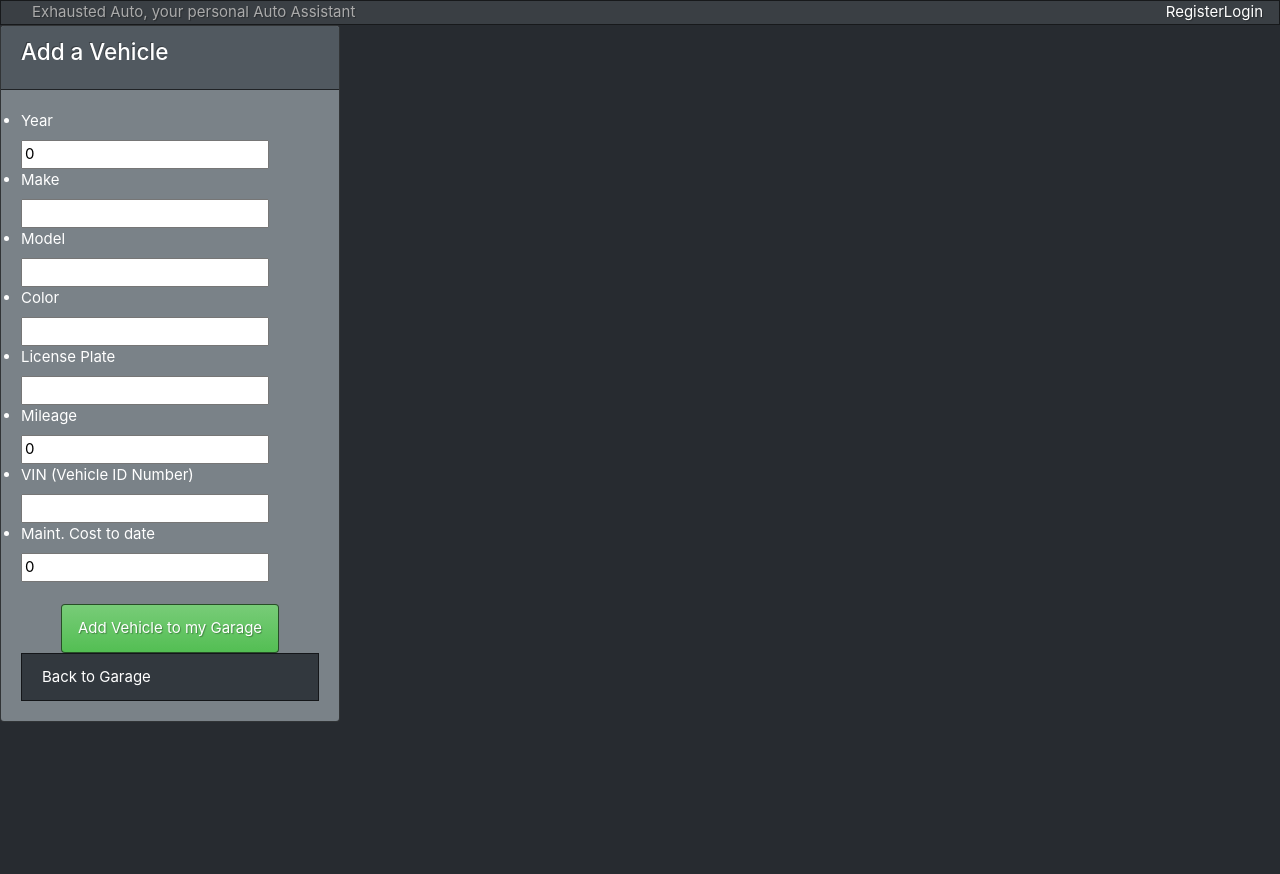
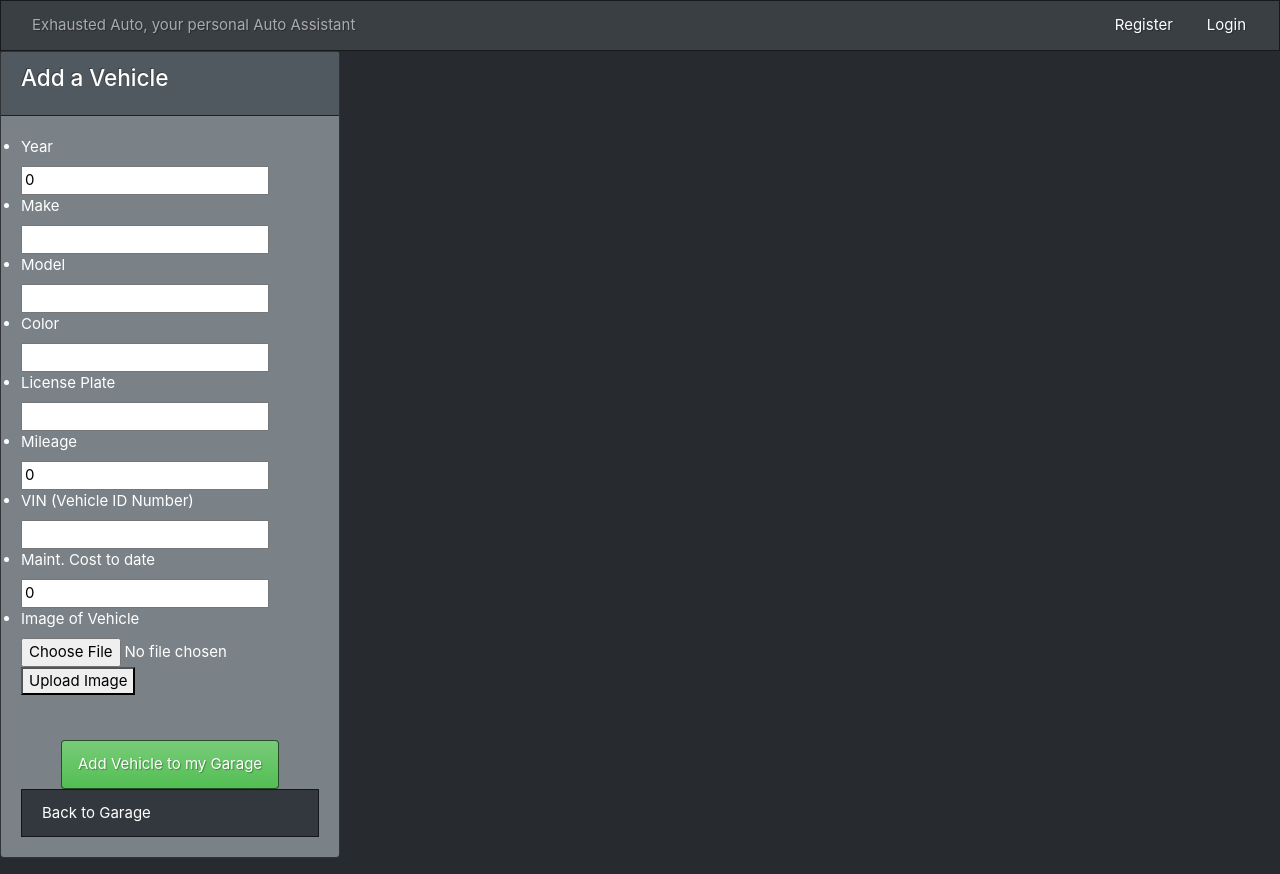
Before and after one commit to matthewkeplinger/Capstone_Fleet_Frontend, a React (Create React App) app in the folder fleet_manager/: page /add_vehicle in a window 1280 px wide. Before the commit the page ends 800 px from the top, so only its background shows below. Built offline with nearby package versions, Linux system fonts and the light colour scheme.

Commit message:
modified links to link buttons for aesthetics

```diff
--- a/fleet_manager/src/App.js
+++ b/fleet_manager/src/App.js
@@ -45,14 +45,13 @@ class App extends Component {
                     }
                 }}
                 />
-                <Route path="/garage" component={Garage}/>
+                <Route exact path="/garage" component={Garage}/>
                 <Route path="/add_vehicle" component={AddVehicle}/>
                 <Route path="/home" component={Home}/>
                 <Route path="/login" component={Login}/>
                 <Route path="/register" component={Register}/>
                 <Route path="/services" component={Services}/>
                 <Route path="/vehicle_details" component={VehicleDetails}/>
-
             </Switch>
         </div>
         )
--- a/fleet_manager/src/components/AddVehicle/AddVehicle.jsx
+++ b/fleet_manager/src/components/AddVehicle/AddVehicle.jsx
@@ -1,7 +1,7 @@
 import React, { Component } from 'react';
 import axios from 'axios';
 import { Link } from 'react-router-dom';
-
+import ImageUploader from '../ImageUploader/ImageUploader';
 
 class AddVehicle extends Component {
     constructor(props) {
@@ -69,10 +69,13 @@ class AddVehicle extends Component {
                           <input name="vehicleVIN" onChange={this.handleChange} value={this.state.vehicleVIN}/>
                         <li><label>Maint. Cost to date</label></li>
                           <input name="vehicleMaintCost" onChange={this.handleChange} value={this.state.vehicleMaintCost}/>
+                          <li><label>Image of Vehicle</label></li>
+                          <ImageUploader />
                         <br /><br />
                         <ul><button type = "submit" class = "btn btn-success">Add Vehicle to my Garage</button></ul>
                         <li class="list-group-item d-flex justify-content-between align-items-center"><Link to = {{pathname: '/garage'}}> Back to Garage </Link></li>
                       </form>
+
                   </ul>
               </div>
           </div>
--- a/fleet_manager/src/components/Home/Home.jsx
+++ b/fleet_manager/src/components/Home/Home.jsx
@@ -10,4 +10,4 @@ function Home () {
    );
 }
 
-export default Home ;
+export default Home;
--- a/fleet_manager/src/components/Logout/Logout.jsx
+++ b/fleet_manager/src/components/Logout/Logout.jsx
@@ -7,7 +7,7 @@ const Logout = () => {
         console.log("Logged out")
     }
     return (
-            <button class="nav-link active" onClick={handleClick}>Logout</button>
+            <button type = "button" class="btn btn-link" onClick={handleClick}>Logout</button>
 
         );
 }
--- a/fleet_manager/src/components/NavBar/NavBar.jsx
+++ b/fleet_manager/src/components/NavBar/NavBar.jsx
@@ -13,10 +13,14 @@ const NavBar = ({user}) => {
       {user &&
           <React.Fragment>
             <Link to = '/garage'>
-              <li class="nav-item" >My Garage</li>
+              <button type="button" class = "btn btn-link">
+                <li class="nav-item" >My Garage</li>
+              </button>
             </Link>
             <Link to = '/services'>
-              <li class="nav-item">Services</li>
+              <button type="button" class = "btn btn-link">
+                <li class="nav-item">Services</li>
+              </button>
             </Link>
             {/* <Link to = '/shopping_cart'>
               <li class="parent">ShoppingCart</li>
@@ -28,10 +32,14 @@ const NavBar = ({user}) => {
         <React.Fragment>
 
             <Link to = '/register'>
-              <li class="nav-item" >Register</li>
+              <button type="button" class= "btn btn-link">
+                <li class="nav-item" >Register</li>
+              </button>
             </Link>
             <Link to = '/Login'>
-              <li class="nav-item">Login</li>
+              <button type="button" class = "btn btn-link">
+                <li class="nav-item">Login</li>
+              </button>
             </Link>
 
         </React.Fragment>
```
